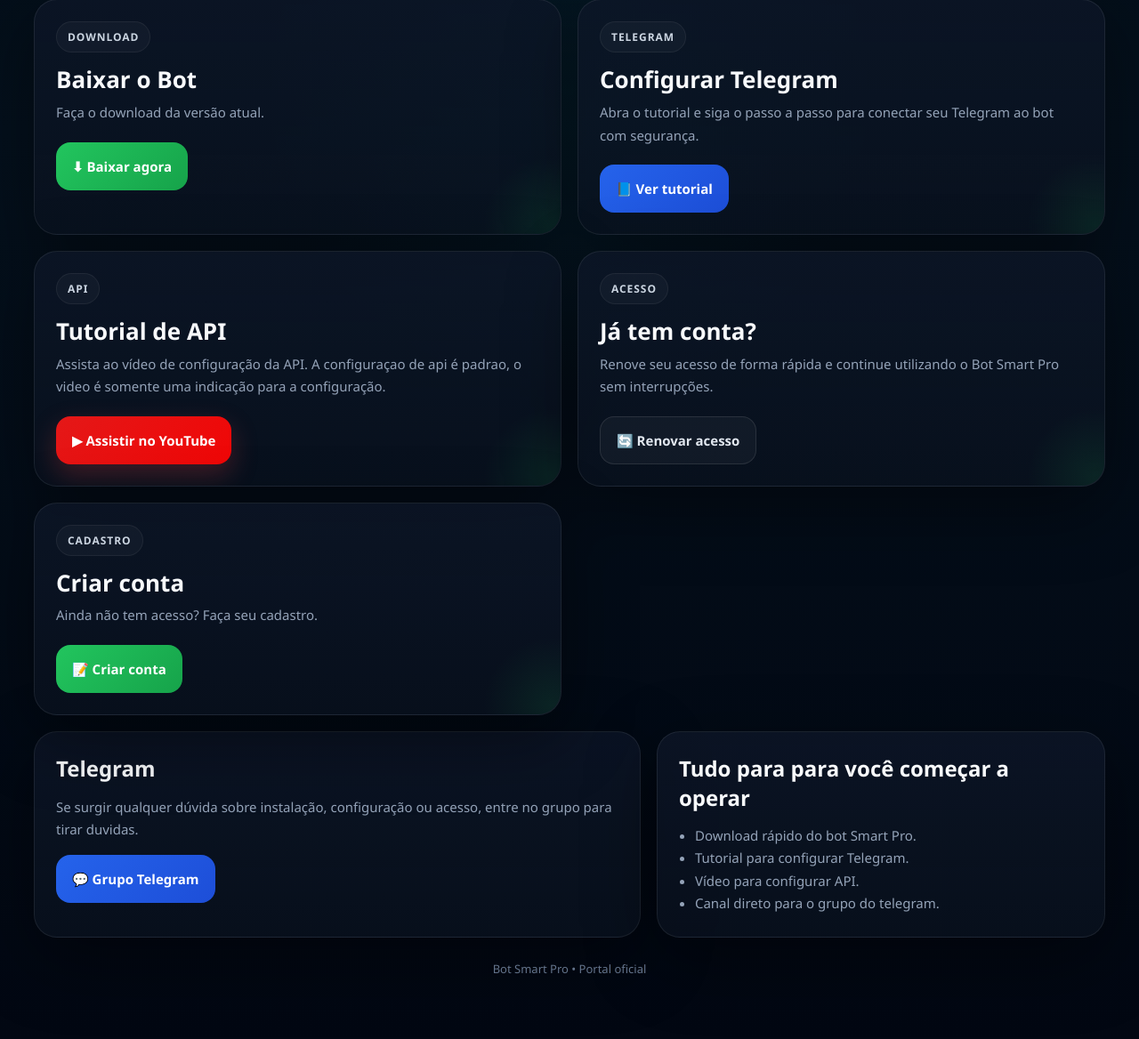
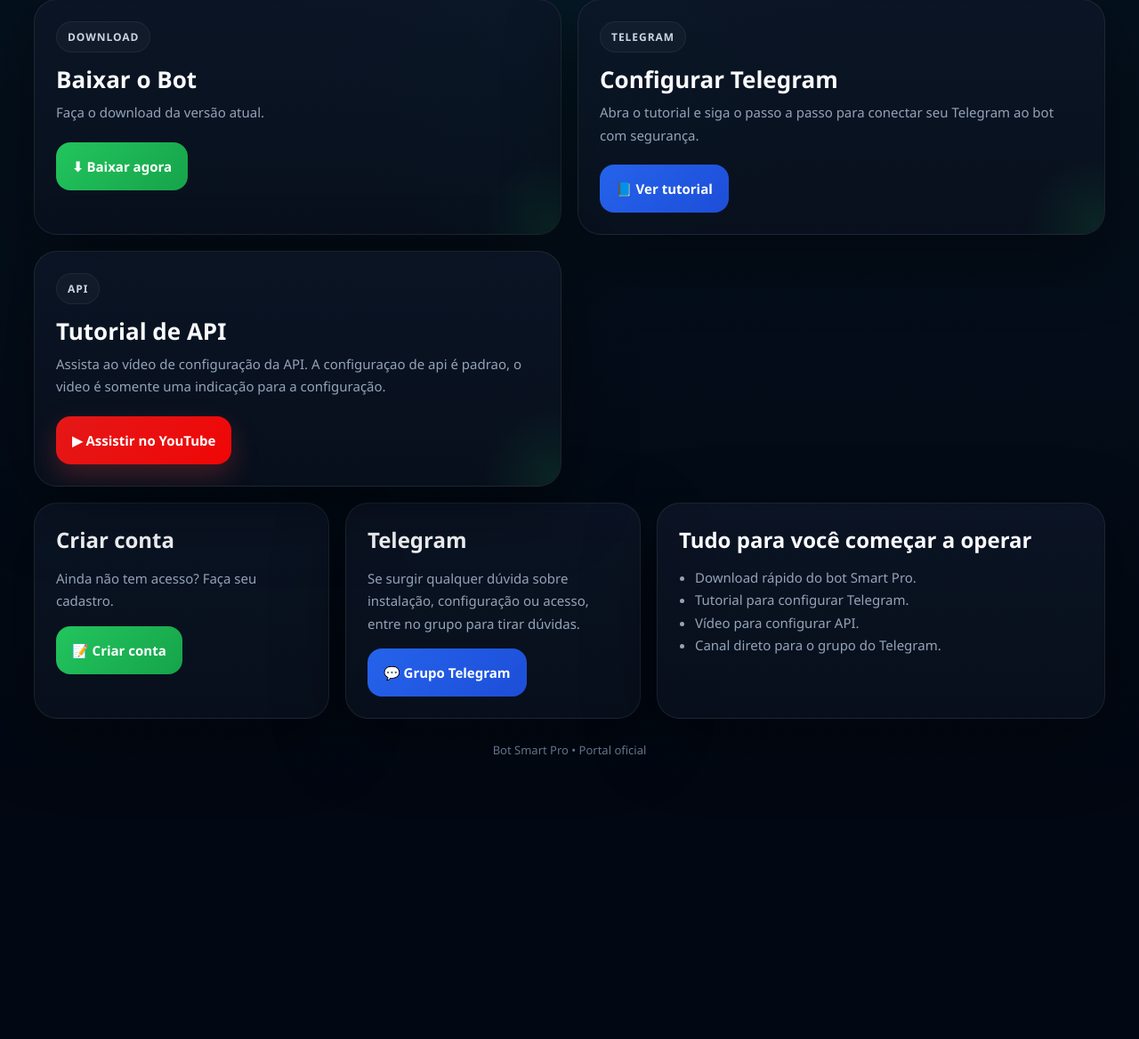
Before and after one commit to vinici459/botsmartpro, a FastAPI app: page / in a window 1280 px wide. Shown: the part 961-2129 px from the top of the page at 89% size. After the commit the page ends 1809 px from the top, so only its background shows below. Run offline with FastAPI, Linux system fonts and the light colour scheme; parts of the project's set-up code (start-up, migrations or seed data) failed here and were passed over; some libraries are stand-ins or nearby versions.

Commit message:
fix votacao templateresponse

```diff
--- a/templates/portal.html
+++ b/templates/portal.html
@@ -284,8 +284,8 @@ a{color:inherit}
   width:100%;
   height:100%;
   display:block;
-  object-fit:cover;
-  object-position:center center;
+  object-fit:contain;
+  background:#040b14;
   border-radius:24px;
   transform-origin:center;
   will-change:transform, filter;
@@ -498,7 +498,7 @@ a{color:inherit}
 
 @keyframes slowZoom{
   0%{transform:scale(1)}
-  100%{transform:scale(1.05)}
+  100%{transform:scale(1.02)}
 }
 
 @keyframes shineSweep{
@@ -655,6 +655,16 @@ a{color:inherit}
   padding-left:18px;
 }
 
+.support-top{
+  display:grid;
+  grid-template-columns:1fr 1fr;
+  gap:18px;
+}
+
+.full-width{
+  width:100%;
+}
+
 .footer{
   margin-top:26px;
   text-align:center;
@@ -667,6 +677,12 @@ a{color:inherit}
   .support{grid-template-columns:1fr}
   .hero-visual{margin-top:8px}
   .visual-shell{max-width:560px; margin:0 auto}
+}
+
+@media (max-width:1080px){
+  .support-top{
+    grid-template-columns:1fr;
+  }
 }
 
 @media (max-width: 780px){
@@ -731,7 +747,7 @@ a{color:inherit}
       <div class="hero-visual">
         <div class="visual-shell">
           <div id="slider" class="slider">
-            <div class="slide bot-slide active" data-time="5000">
+            <div class="slide bot-slide active" data-time="10000">
               <img src="/static/smart_pro_hero.png" alt="Arte futurista do Bot Smart Pro">
               <span class="fx bot-ring"></span>
               <span class="fx bot-scan"></span>
@@ -742,7 +758,7 @@ a{color:inherit}
               <img src="/static/votacao-banner.png" alt="Banner da votação">
               <span class="fx vote-aura"></span>
               <span class="fx vote-scanline"></span>
-              <div class="vote-overlay">Está rolando uma votação. Clique aqui para participar.</div>
+              <div class="vote-overlay">Está rolando uma votação acirrada. Não fique de fora — clique aqui e participe.</div>
             </a>
 
             <div class="slide binance-slide" data-time="10000">
@@ -791,46 +807,48 @@ a{color:inherit}
           <a class="btn btn-red" href="https://www.youtube.com/watch?v=3J7AFW8uN0o&t=29s" target="_blank" rel="noopener noreferrer">▶ Assistir no YouTube</a>
         </div>
       </article>
+    </section>
 
-      <article class="card">
-        <span class="eyebrow">Acesso</span>
-        <h4>Já tem conta?</h4>
-        <p>Renove seu acesso de forma rápida e continue utilizando o Bot Smart Pro sem interrupções.</p>
-        <div class="actions">
-          <a class="btn btn-dark" href="/renovar">🔄 Renovar acesso</a>
-        </div>
-      </article>
+    <section class="support" id="suporte">
 
-      <article class="card">
-        <span class="eyebrow">Cadastro</span>
+      <!-- LINHA DE CIMA -->
+      <div class="support-top">
+
+        <!-- CRIAR CONTA -->
+        <div class="support-box">
           <h4>Criar conta</h4>
           <p>Ainda não tem acesso? Faça seu cadastro.</p>
           <div class="actions">
             <a class="btn btn-green" href="/cadastro?key={{ signup_key }}">📝 Criar conta</a>
           </div>
-      </article>
-    </section>
+        </div>
 
-    <section class="support" id="suporte">
+        <!-- TELEGRAM -->
         <div class="support-box">
           <h4>Telegram</h4>
           <p>
-          Se surgir qualquer dúvida sobre instalação, configuração ou acesso, entre no grupo para tirar duvidas.
+            Se surgir qualquer dúvida sobre instalação, configuração ou acesso, entre no grupo para tirar dúvidas.
           </p>
           <div class="actions">
-          <a class="btn btn-blue" href="https://t.me/+sxqR0hhJsGViYWMx" target="_blank" rel="noopener noreferrer">💬 Grupo Telegram</a>
+            <a class="btn btn-blue" href="https://t.me/+sxqR0hhJsGViYWMx" target="_blank" rel="noopener noreferrer">
+              💬 Grupo Telegram
+            </a>
           </div>
         </div>
 
-      <div class="info-box">
-        <h4>Tudo para  para você começar a operar</h4>
+      </div>
+
+      <!-- LINHA DE BAIXO -->
+      <div class="info-box full-width">
+        <h4>Tudo para você começar a operar</h4>
         <ul>
           <li>Download rápido do bot Smart Pro.</li>
           <li>Tutorial para configurar Telegram.</li>
           <li>Vídeo para configurar API.</li>
-          <li>Canal direto para o grupo do telegram.</li>
+          <li>Canal direto para o grupo do Telegram.</li>
         </ul>
       </div>
+
     </section>
 
     <div class="footer">
```
Lines whose indentation alone changed are shown as unchanged.
